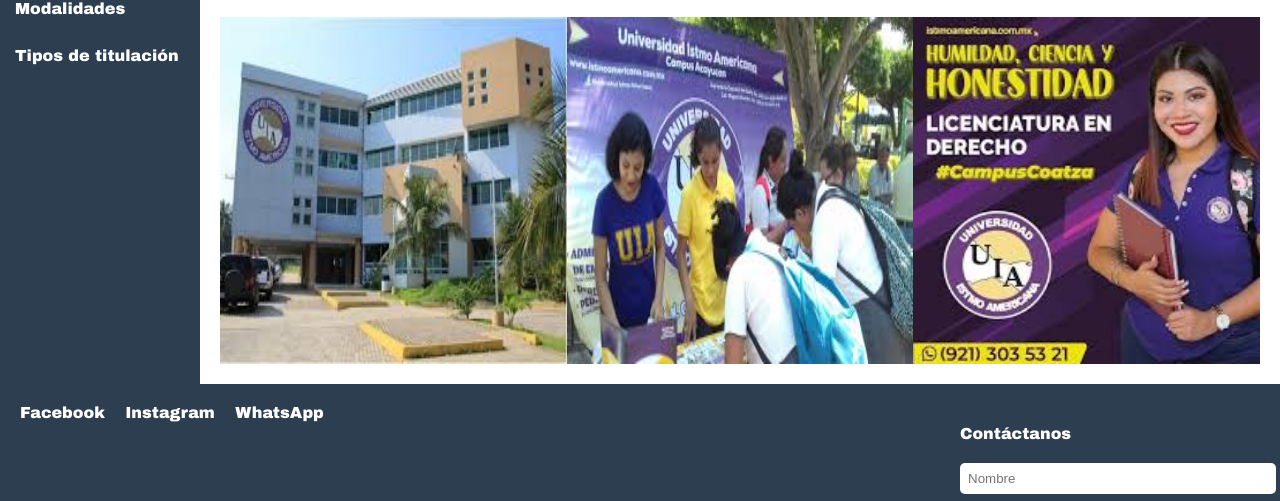
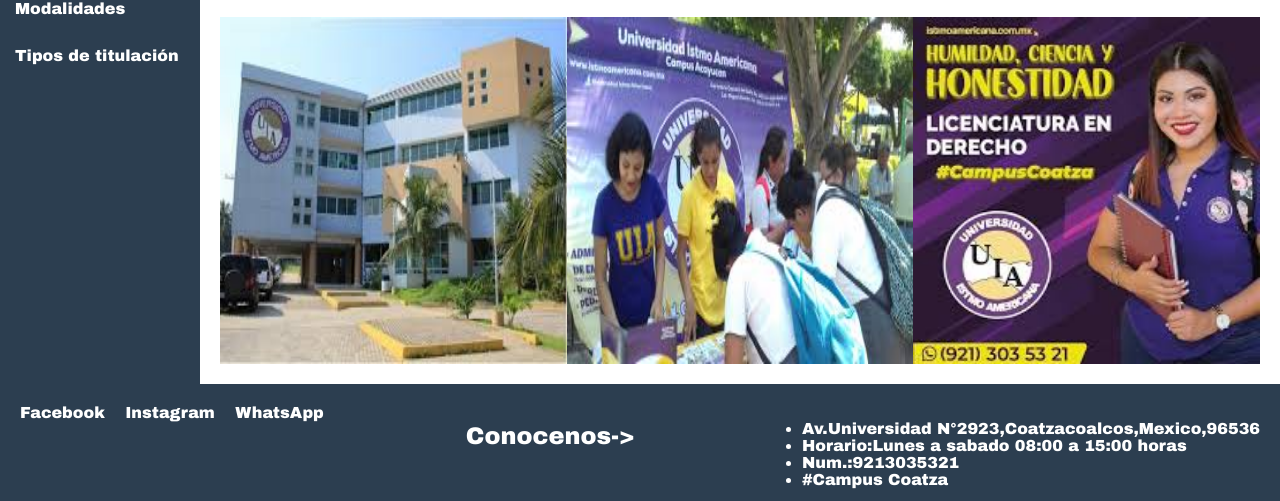
Before and after one commit to judithcruz3121uia-create/proyecto-pagina-web, a plain HTML site: page ejemplo/index.html in a window 1280 px wide. Shown: the part 294-795 px from the top of the page. Drawn offline with Linux system fonts and the light colour scheme; files whose address does not match are found by name.

Commit message:
Update index.html

```diff
--- a/ejemplo/index.html
+++ b/ejemplo/index.html
@@ -3,7 +3,7 @@
 <head>
   <meta charset="UTF-8" />
   <meta name="viewport" content="width=device-width, initial-scale=1.0"/>
-  <title>Institución Educativa</title>
+  <title>UNIVERSIDAD ISTMO AMERICANA</title>
   <link rel="stylesheet" href="css/estilos.css" />
 </head>
 <body>
@@ -45,6 +45,14 @@
       <a href="https://www.instagram.com/uistmoamericanaoficial?igsh=bHZwdmt0dmZneHlt" target="_blank">Instagram</a>
       <a href="https://wa.me/message/NN5QXJOBJANDI1" target="_blank">WhatsApp</a>
     </div>
+    <h2>Conocenos-> </h2>
+
+     <ul id="datos">
+        <li> Av.Universidad N°2923,Coatzacoalcos,Mexico,96536 </li>
+        <li> Horario:Lunes a sabado 08:00 a 15:00 horas</li>
+        <li> Num.:9213035321</li>
+        <li>#Campus Coatza</li>
+     </ul>
 
     <div class="contact-form">
       <h4>Contáctanos</h4>
```
